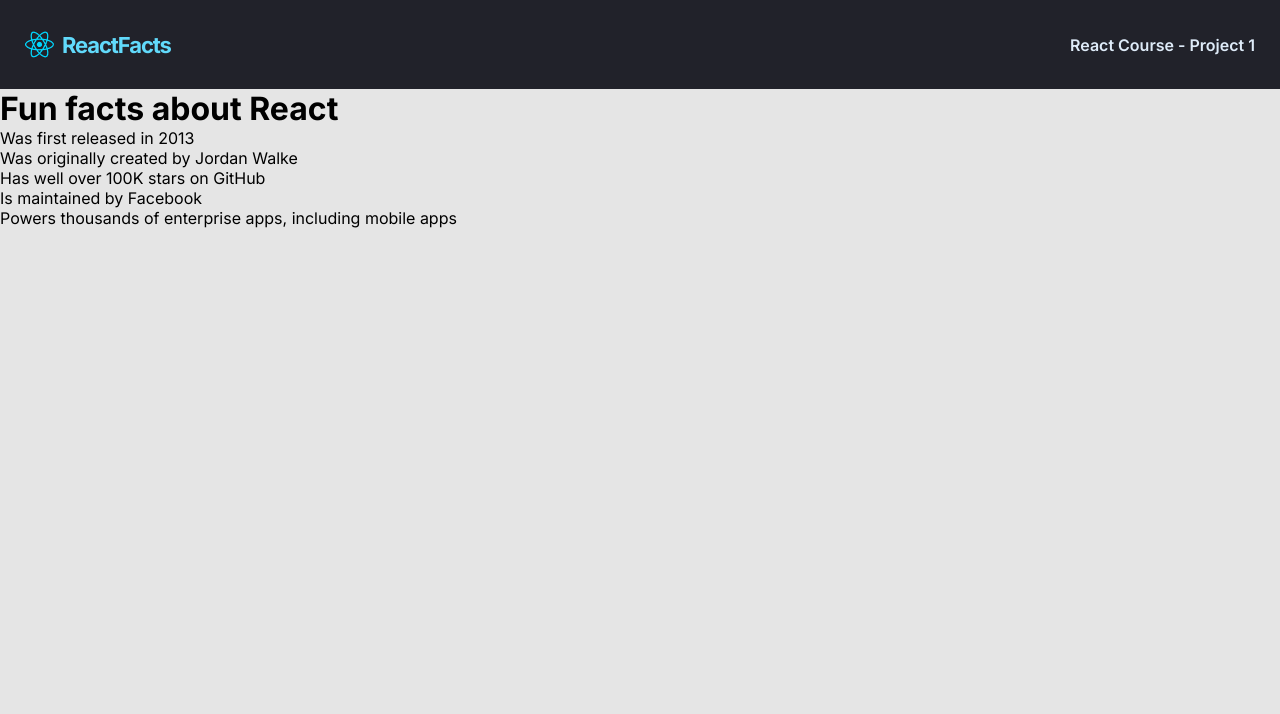
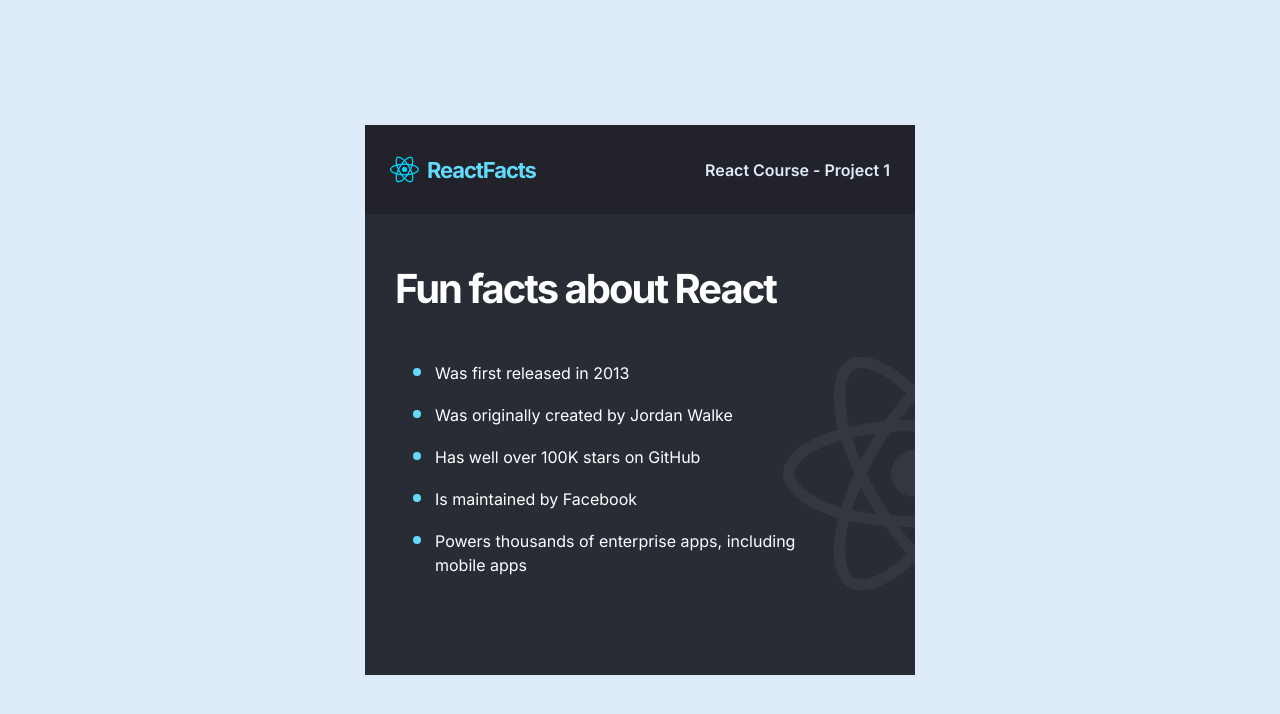
Before and after one commit to cosminmoldovan/react-course-project-1, a React (Create React App) app: page / in a window 1280 px wide. Shown: the top 714 px of the page. Built offline with nearby package versions, Linux system fonts and the light colour scheme.

Commit message:
style Main

```diff
--- a/src/App.css
+++ b/src/App.css
@@ -6,11 +6,16 @@
 }
 body{
   font-family: 'Inter', sans-serif;
-  background-color: #e5e5e5;
+  background-color: #DEEBF8;
+  height: 100vh;
+  display: grid;
+  place-content: center;
+
 }
 .App{
-  /* max-width: 550px;
-  margin: 0 auto; */
+  width: 550px;
+  height: 550px;
+  background-color: #282c35;
 }
 .nav{
   display: flex;
@@ -32,3 +37,31 @@ body{
   font-weight: 600;
 
 }
+.main{
+  background-color: #282c35;
+  padding: 50px 30px;
+  color: #fff;
+  background-image: url('assets/images/react-bg.png');
+  background-repeat: no-repeat;
+  background-position: right 80%;
+}
+.main-title{
+  font-size: 40px;
+  font-weight: 700;
+  letter-spacing: -0.05em;
+}
+.facts-list{
+  max-width: 400px;
+  margin-left: 40px;
+  margin-top: 40px;
+
+}
+.facts-list >li{
+  font-size: 16px;
+  margin-bottom: 10px;
+  line-height: 1.5;
+}
+.facts-list >li::marker{
+  color:#61DAFB;
+  font-size: 24px;
+}
--- a/src/Main.js
+++ b/src/Main.js
@@ -1,8 +1,8 @@
 function Main(){
     return (
-        <main>
-            <h1>Fun facts about React</h1>
-            <ul>
+        <main className="main">
+            <h1 className="main-title">Fun facts about React</h1>
+            <ul className="facts-list">
                 <li>Was first released in 2013</li>
                 <li>Was originally created by Jordan Walke</li>
                 <li>Has well over 100K stars on GitHub</li>
```
Also changed, not shown: src/assets/images/react-bg.png (added).
